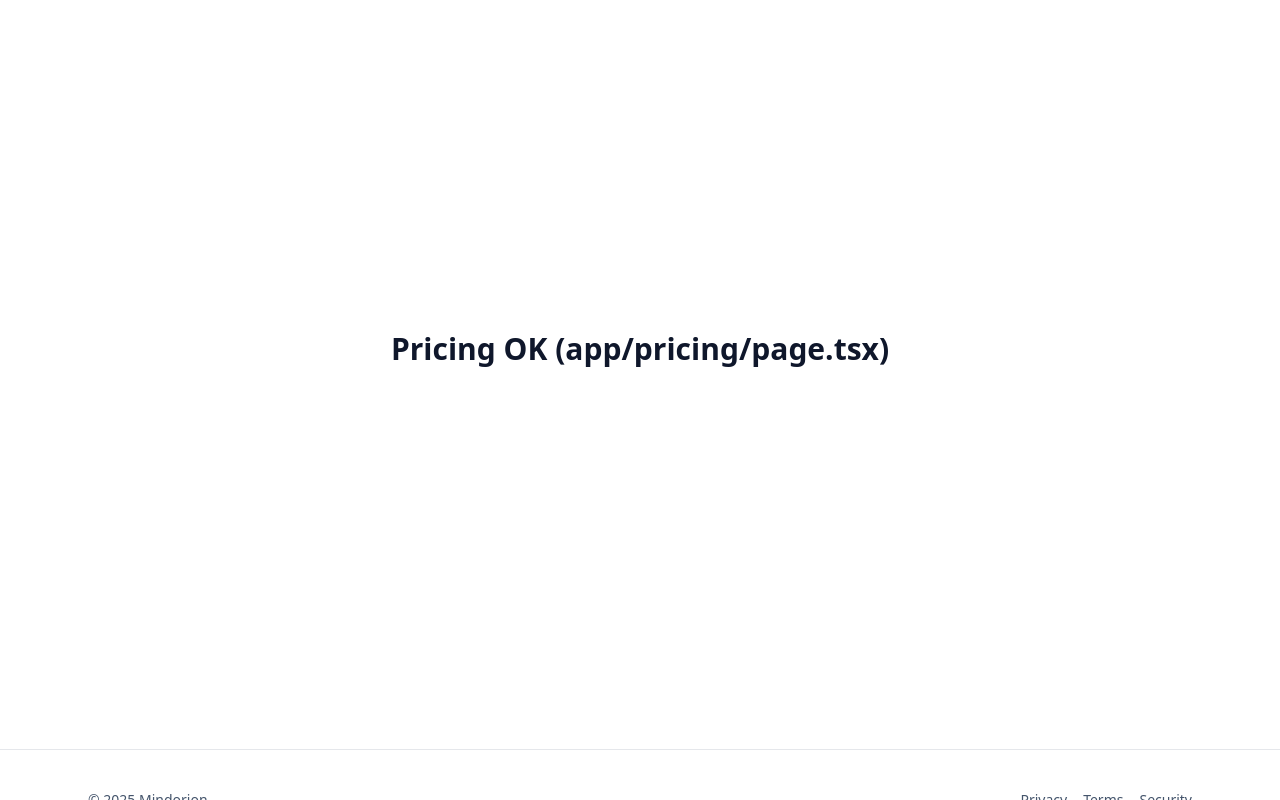
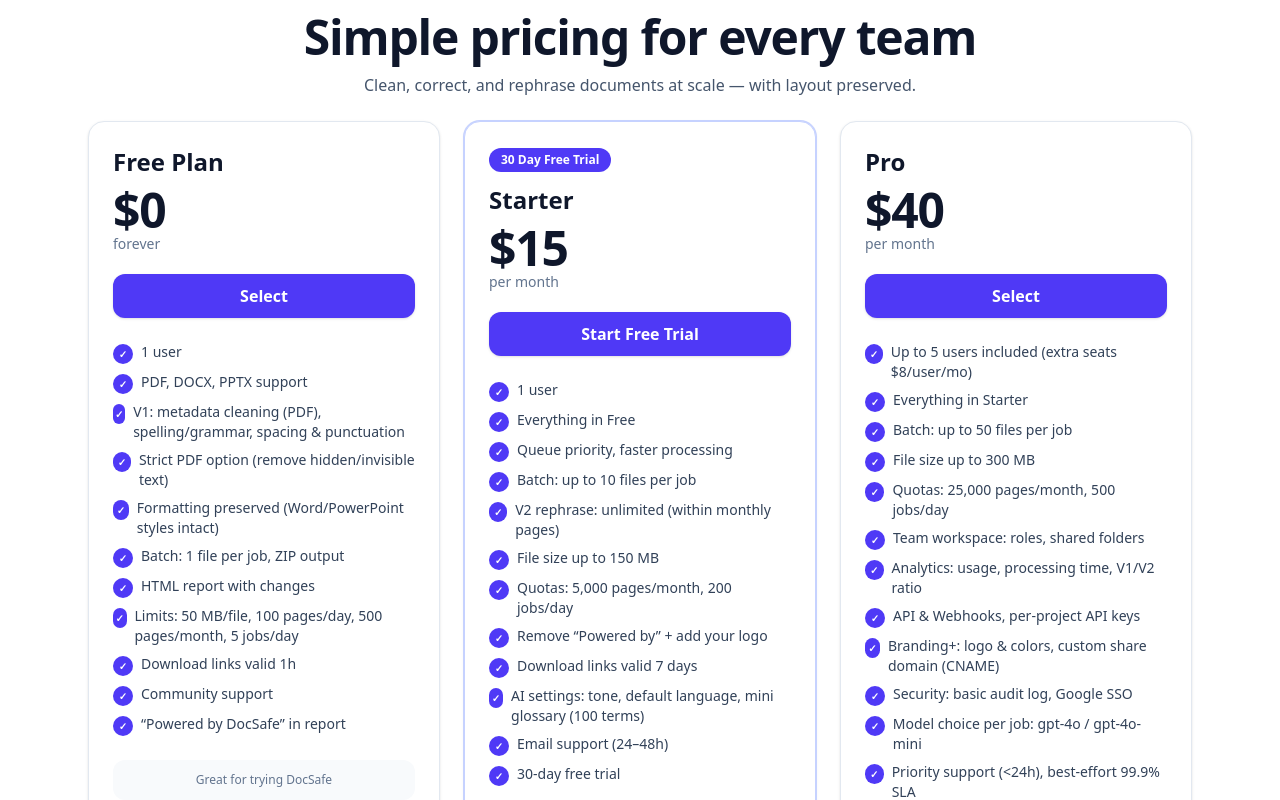
Before and after one commit to Docsafecompany/nextjs-enterprise-mindorion, a Next.js app: page /pricing in a window 1280 px wide. Shown: the part 180-980 px from the top of the page. Built offline with nearby package versions, Linux system fonts and the light colour scheme; no server answers.

Commit message:
feat: pricing page (Free/Starter/Pro) with add-ons & notes

```diff
--- a/app/pricing/page.tsx
+++ b/app/pricing/page.tsx
@@ -1,7 +1,190 @@
+// app/pricing/page.tsx
+import Link from "next/link";
+
+type Plan = {
+  title: string;
+  price: string;
+  cadence: string;
+  badge?: string;
+  highlight?: boolean;
+  features: string[];
+  ctaHref: string;
+  ctaLabel: string;
+  footer?: string;
+};
+
+const plans: Plan[] = [
+  {
+    title: "Free Plan",
+    price: "$0",
+    cadence: "forever",
+    features: [
+      "1 user",
+      "PDF, DOCX, PPTX support",
+      "V1: metadata cleaning (PDF), spelling/grammar, spacing & punctuation",
+      "Strict PDF option (remove hidden/invisible text)",
+      "Formatting preserved (Word/PowerPoint styles intact)",
+      "Batch: 1 file per job, ZIP output",
+      "HTML report with changes",
+      "Limits: 50 MB/file, 100 pages/day, 500 pages/month, 5 jobs/day",
+      "Download links valid 1h",
+      "Community support",
+      "“Powered by DocSafe” in report",
+    ],
+    ctaHref: "/products/docsafe",
+    ctaLabel: "Select",
+    footer: "Great for trying DocSafe",
+  },
+  {
+    title: "Starter",
+    price: "$15",
+    cadence: "per month",
+    badge: "30 Day Free Trial",
+    highlight: true,
+    features: [
+      "1 user",
+      "Everything in Free",
+      "Queue priority, faster processing",
+      "Batch: up to 10 files per job",
+      "V2 rephrase: unlimited (within monthly pages)",
+      "File size up to 150 MB",
+      "Quotas: 5,000 pages/month, 200 jobs/day",
+      "Remove “Powered by” + add your logo",
+      "Download links valid 7 days",
+      "AI settings: tone, default language, mini glossary (100 terms)",
+      "Email support (24–48h)",
+      "30-day free trial",
+    ],
+    ctaHref: "/sign-up?plan=starter",
+    ctaLabel: "Start Free Trial",
+    footer: "Best for individuals",
+  },
+  {
+    title: "Pro",
+    price: "$40",
+    cadence: "per month",
+    features: [
+      "Up to 5 users included (extra seats $8/user/mo)",
+      "Everything in Starter",
+      "Batch: up to 50 files per job",
+      "File size up to 300 MB",
+      "Quotas: 25,000 pages/month, 500 jobs/day",
+      "Team workspace: roles, shared folders",
+      "Analytics: usage, processing time, V1/V2 ratio",
+      "API & Webhooks, per-project API keys",
+      "Branding+: logo & colors, custom share domain (CNAME)",
+      "Security: basic audit log, Google SSO",
+      "Model choice per job: gpt-4o / gpt-4o-mini",
+      "Priority support (<24h), best-effort 99.9% SLA",
+    ],
+    ctaHref: "/contact?plan=pro",
+    ctaLabel: "Select",
+    footer: "For small teams & power users",
+  },
+];
+
 export default function PricingPage() {
   return (
-    <main className='min-h-screen grid place-items-center'>
-      <h1 className='text-3xl font-bold'>Pricing OK (app/pricing/page.tsx)</h1>
+    <main className="min-h-screen bg-white">
+      {/* Header */}
+      <section className="mx-auto max-w-5xl px-6 pt-16 pb-6 text-center">
+        <h1 className="text-4xl font-extrabold tracking-tight sm:text-5xl">
+          Simple pricing for every team
+        </h1>
+        <p className="mt-3 text-slate-600">
+          Clean, correct, and rephrase documents at scale — with layout preserved.
+        </p>
+      </section>
+
+      {/* Plans */}
+      <section className="mx-auto max-w-6xl px-6 pb-16">
+        <div className="grid gap-6 md:grid-cols-3">
+          {plans.map((p) => (
+            <PlanCard key={p.title} {...p} />
+          ))}
+        </div>
+
+        {/* Add-ons */}
+        <div className="mx-auto mt-12 max-w-3xl rounded-2xl border border-slate-200 p-6">
+          <h3 className="text-lg font-semibold text-slate-900">Add-ons</h3>
+          <ul className="mt-3 list-disc space-y-1 pl-5 text-slate-600">
+            <li>Page packs (1k / 5k / 25k pages)</li>
+            <li>Overages billed per 1,000 pages</li>
+            <li>Dedicated region (EU/US) & KMS encryption</li>
+            <li>Enterprise: SSO SAML, DPA, advanced audit, Private/VPC, onboarding</li>
+          </ul>
+        </div>
+
+        {/* Notes / fair use */}
+        <div className="mx-auto mt-8 max-w-4xl text-xs leading-relaxed text-slate-500">
+          <p>
+            <strong>Notes.</strong> “Pages” count the total extracted text before AI
+            (multi-layer PDFs may increase logical pages). Password-protected files
+            aren’t processed yet. We do not store documents after delivery; anonymized
+            usage metadata may be retained for analytics (opt-out on Pro).
+          </p>
+        </div>
+      </section>
     </main>
   );
 }
+
+function PlanCard({
+  title,
+  price,
+  cadence,
+  badge,
+  highlight,
+  features,
+  ctaHref,
+  ctaLabel,
+  footer,
+}: Plan) {
+  return (
+    <div
+      className={[
+        "rounded-2xl border p-6 shadow-sm bg-white",
+        highlight ? "border-indigo-200 ring-1 ring-indigo-200 bg-indigo-50/50" : "border-slate-200",
+      ].join(" ")}
+    >
+      {badge ? (
+        <div className="mb-3 inline-block rounded-full bg-indigo-600 px-3 py-1 text-xs font-semibold text-white">
+          {badge}
+        </div>
+      ) : null}
+
+      <h3 className="text-2xl font-bold text-slate-900">{title}</h3>
+
+      <div className="mt-2">
+        <div className="text-5xl font-extrabold tracking-tight text-slate-900">{price}</div>
+        <div className="text-sm text-slate-500">{cadence}</div>
+      </div>
+
+      <div className="mt-5">
+        <Link
+          href={ctaHref}
+          className="inline-flex w-full items-center justify-center rounded-xl bg-indigo-600 px-5 py-2.5 font-semibold text-white shadow-sm hover:bg-indigo-700"
+        >
+          {ctaLabel}
+        </Link>
+      </div>
+
+      <ul className="mt-6 space-y-2 text-sm text-slate-700">
+        {features.map((f, i) => (
+          <li key={i} className="flex items-start">
+            <span className="mr-2 mt-0.5 inline-flex h-5 w-5 items-center justify-center rounded-full bg-indigo-600 text-[10px] font-bold text-white">
+              ✓
+            </span>
+            <span>{f}</span>
+          </li>
+        ))}
+      </ul>
+
+      {footer ? (
+        <div className="mt-6 rounded-xl bg-slate-50 p-3 text-center text-xs text-slate-500">
+          {footer}
+        </div>
+      ) : null}
+    </div>
+  );
+}
```
